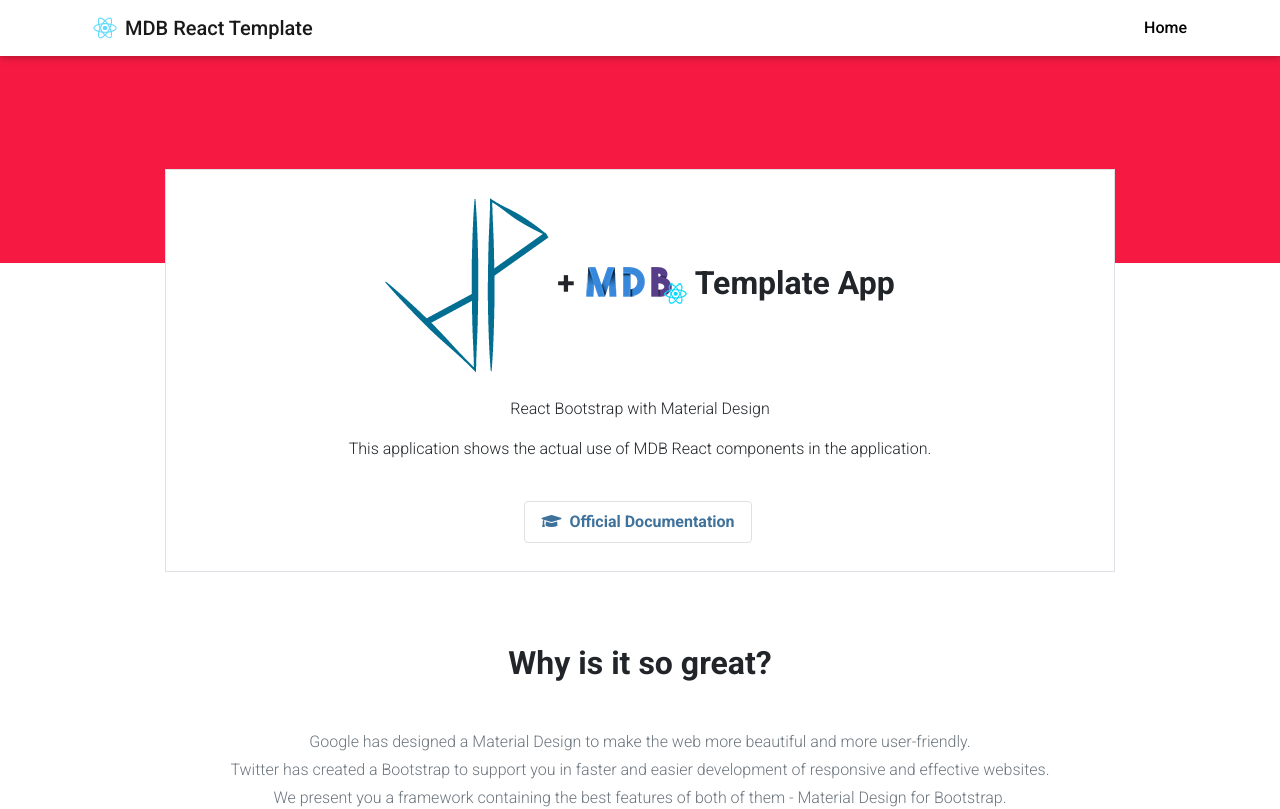
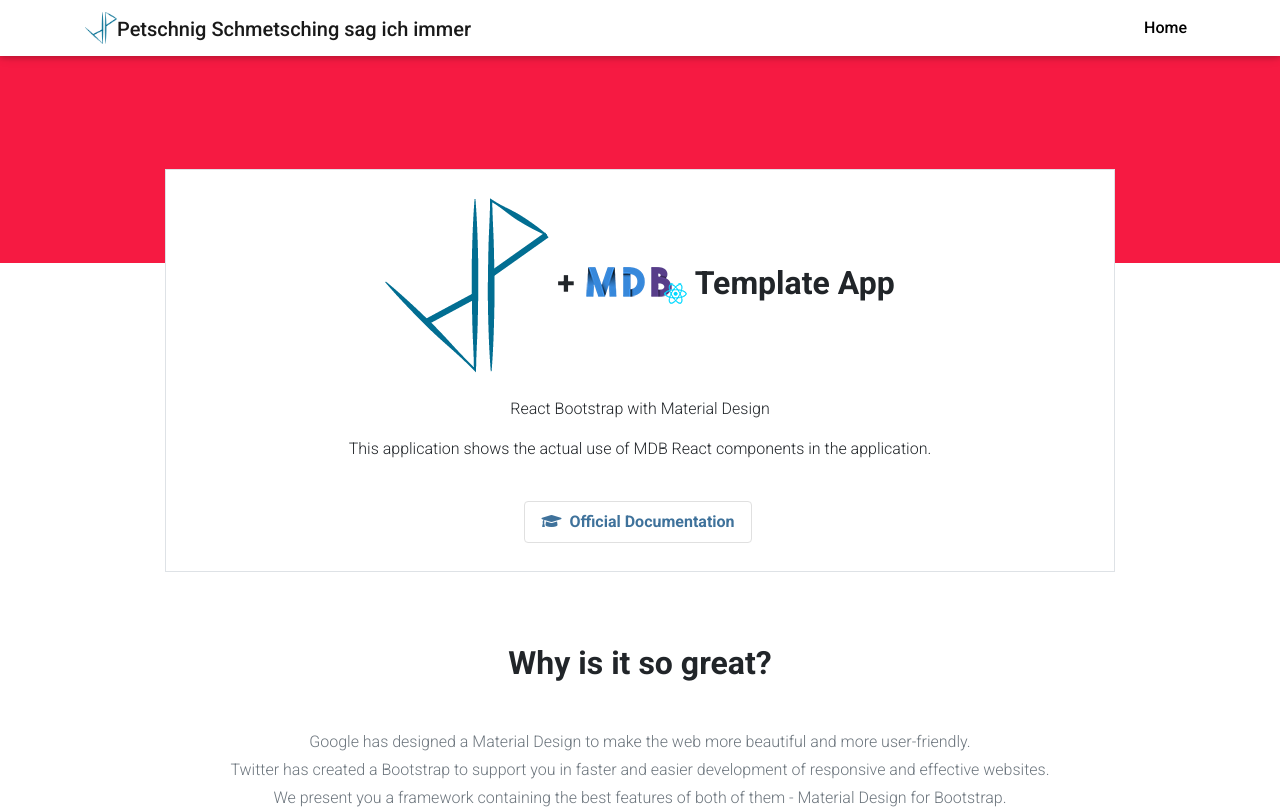
Before and after one commit to petschna/Kami-no-Taida, a React (Create React App) app: page / in a window 1280 px wide. Shown: the top 809 px of the page. Built offline with nearby package versions, Linux system fonts and the light colour scheme.

Commit message:
Add navbar molecule component to project, also imported my logo for the navbar

```diff
--- a/src/components/molecules/Navbar/index.jsx
+++ b/src/components/molecules/Navbar/index.jsx
@@ -16,7 +16,7 @@
 } from "mdbreact";
 
 // React Logo
-import { ReactComponent as Logo } from "../../../assets/logo.svg";
+import Logo from '../../../assets/logo-blue.png';
 
 class Navbar extends React.Component{
     state = {
@@ -48,8 +48,8 @@
                 <MDBNavbar color="white" light expand="md" fixed="top" scrolling>
                 <MDBContainer>
                     <MDBNavbarBrand href="/" className="py-0 font-weight-bold">
-                    <Logo style={{ height: "2.5rem", width: "2.5rem" }} />
-                    <strong className="align-middle">MDB React Template</strong>
+                    <img src={Logo} style={{ height: "2rem", width: "2rem" }}></img>
+                    <strong className="align-middle">Petschnig Schmetsching sag ich immer</strong>
                     </MDBNavbarBrand>
                     <MDBNavbarToggler
                     onClick={this.toggleCollapse("mainNavbarCollapse")}
```
